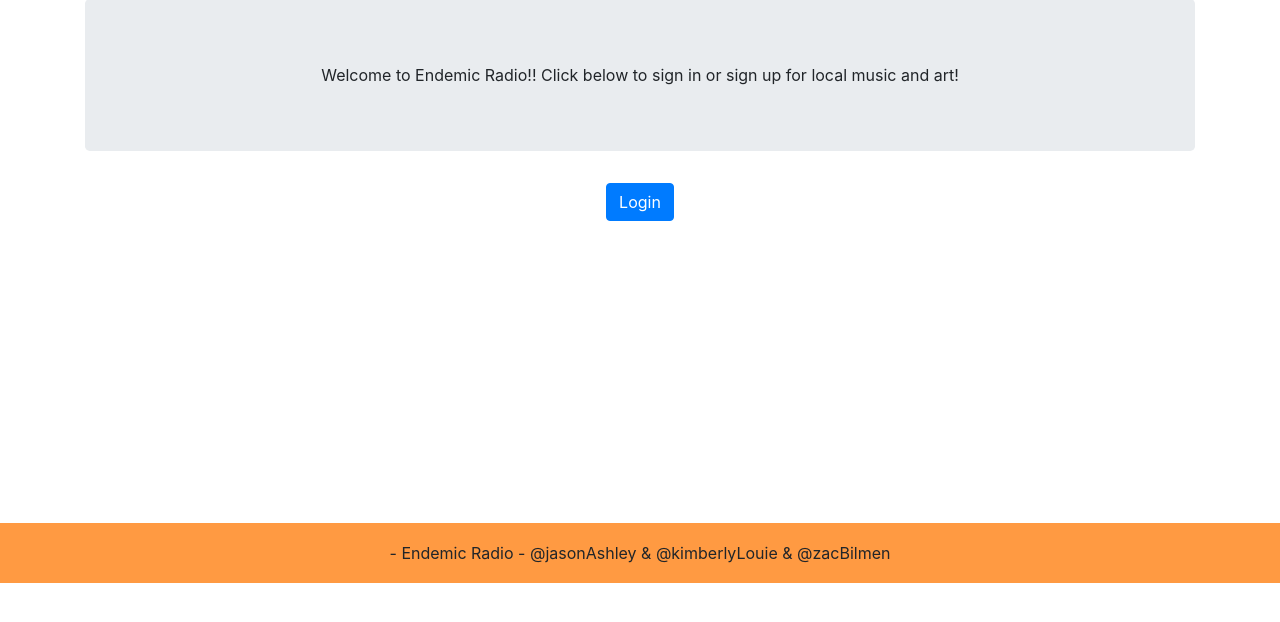
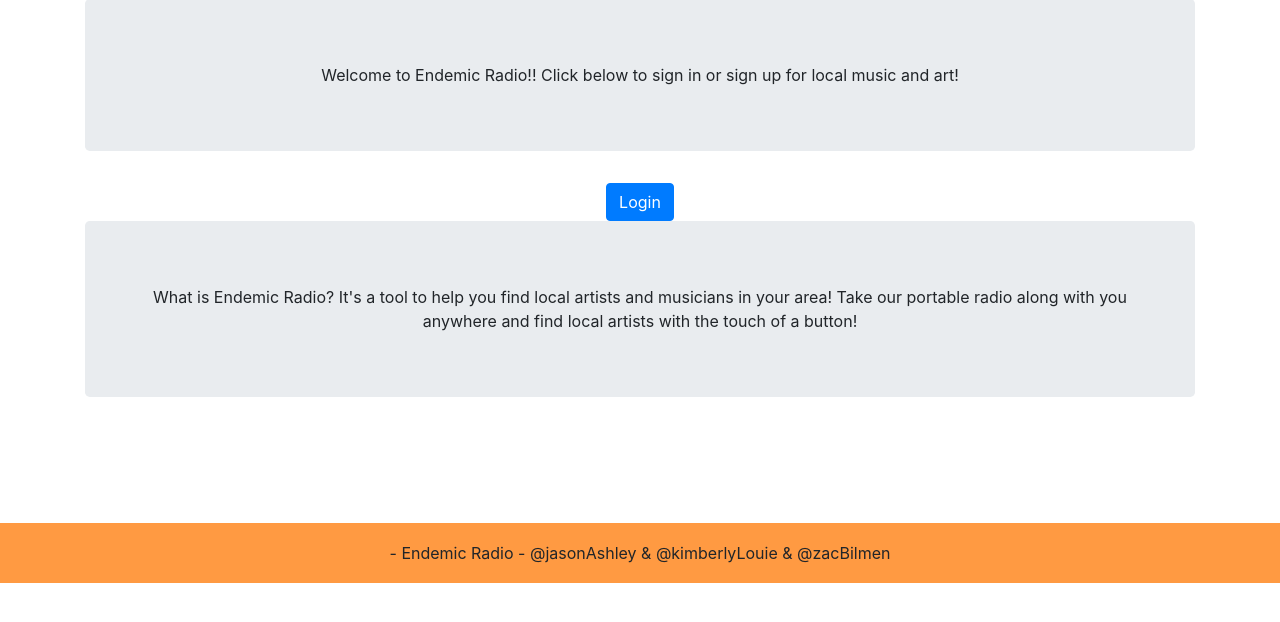
Before and after one commit to png/EndemicRadio, a Django app: page / in a window 1280 px wide. Shown: the part 157-779 px from the top of the page. Run offline with Django 3.2, Linux system fonts and the light colour scheme; some libraries are stand-ins or nearby versions.

Commit message:
Added summary box to intro page

```diff
--- a/stream/templates/stream/login.html
+++ b/stream/templates/stream/login.html
@@ -9,4 +9,9 @@
     Login
   </a>
 </div>
+
+<div class="jumbotron">
+   What is Endemic Radio?
+    It's a tool to help you find local artists and musicians in your area! Take our portable radio along with you anywhere and find local artists with the touch of a button!
+</div>
 {% endblock content %}
```
